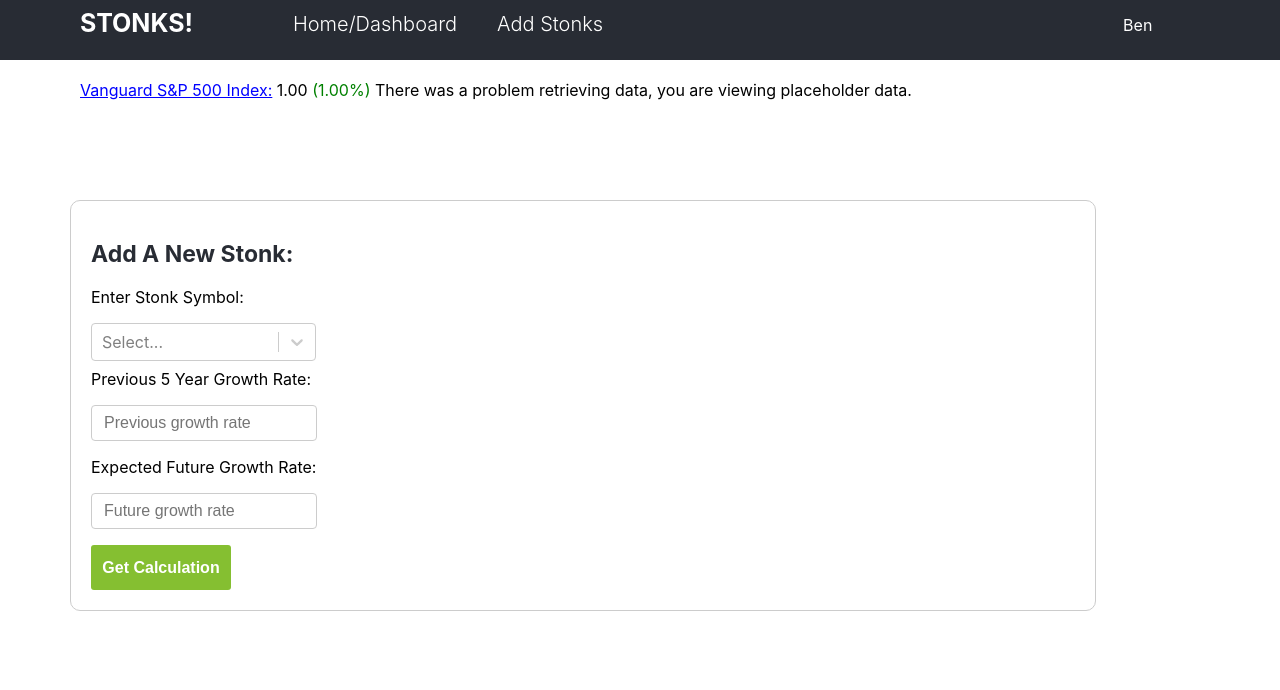
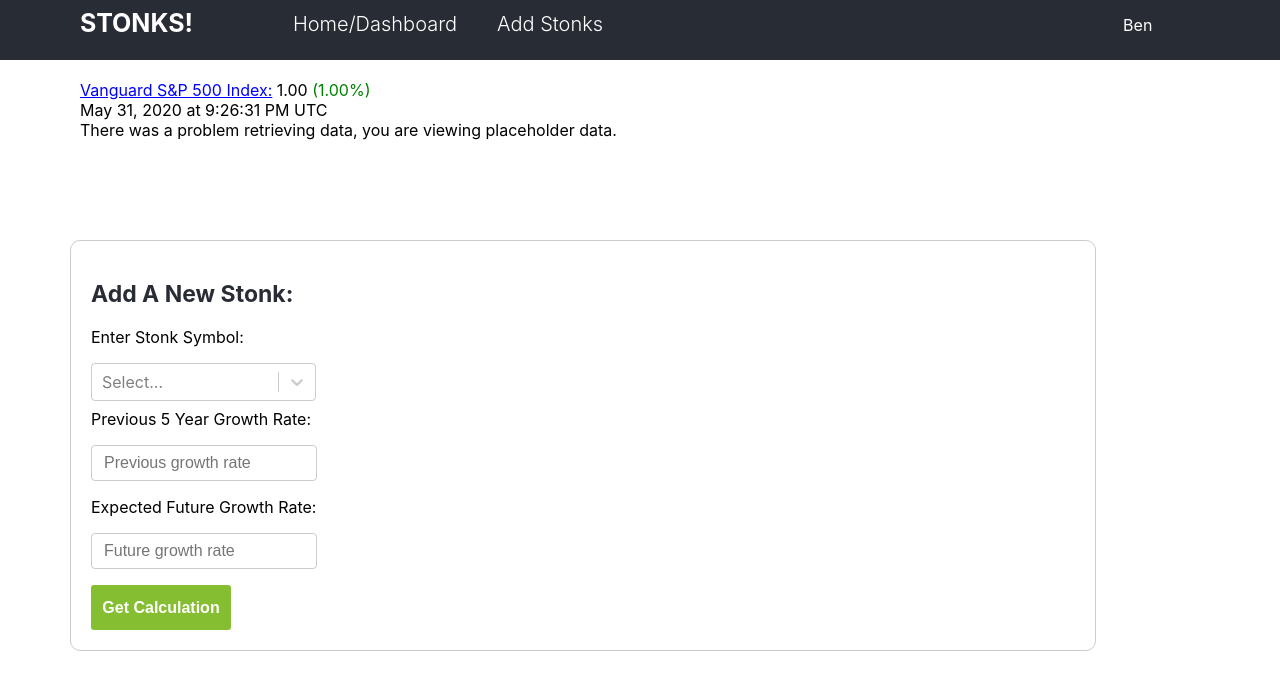
Before and after one commit to toddmantell/stonks, a React (Create React App) app: page /addstonk in a window 1280 px wide. Shown: the top 690 px of the page. Built offline with nearby package versions, Linux system fonts and the light colour scheme; no server answers.

Commit message:
added a time stamp for more clarity on when prices were fetched

```diff
--- a/src/App.css
+++ b/src/App.css
@@ -73,6 +73,10 @@
 .index-underline {
   text-decoration: underline;
   color: blue;
+}
+
+.timestamp {
+  display: block;
 }
 
 @media (max-width: 768px) {
--- a/src/components/MarketBanner.js
+++ b/src/components/MarketBanner.js
@@ -4,6 +4,8 @@ import UserContext from "../data/context/UserContext";
 export default function MarketBanner(props) {
   const context = useContext(UserContext);
   const { isLoading, VOO } = context.state;
+
+	const getCurrentTime = () => new Intl.DateTimeFormat('en-US', { dateStyle: 'long', timeStyle: 'long'}).format(new Date(Date.now()));
 
   return (
     <section className="market-banner">
@@ -19,6 +21,7 @@ export default function MarketBanner(props) {
             : Number.parseFloat(VOO.changePercent * 100).toFixed(2)}
           %)
         </span>
+				<span className="timestamp">{isLoading ? '' : getCurrentTime()}</span>
       </span>
       {VOO.latestPrice === 1 && (
         <span>
```
